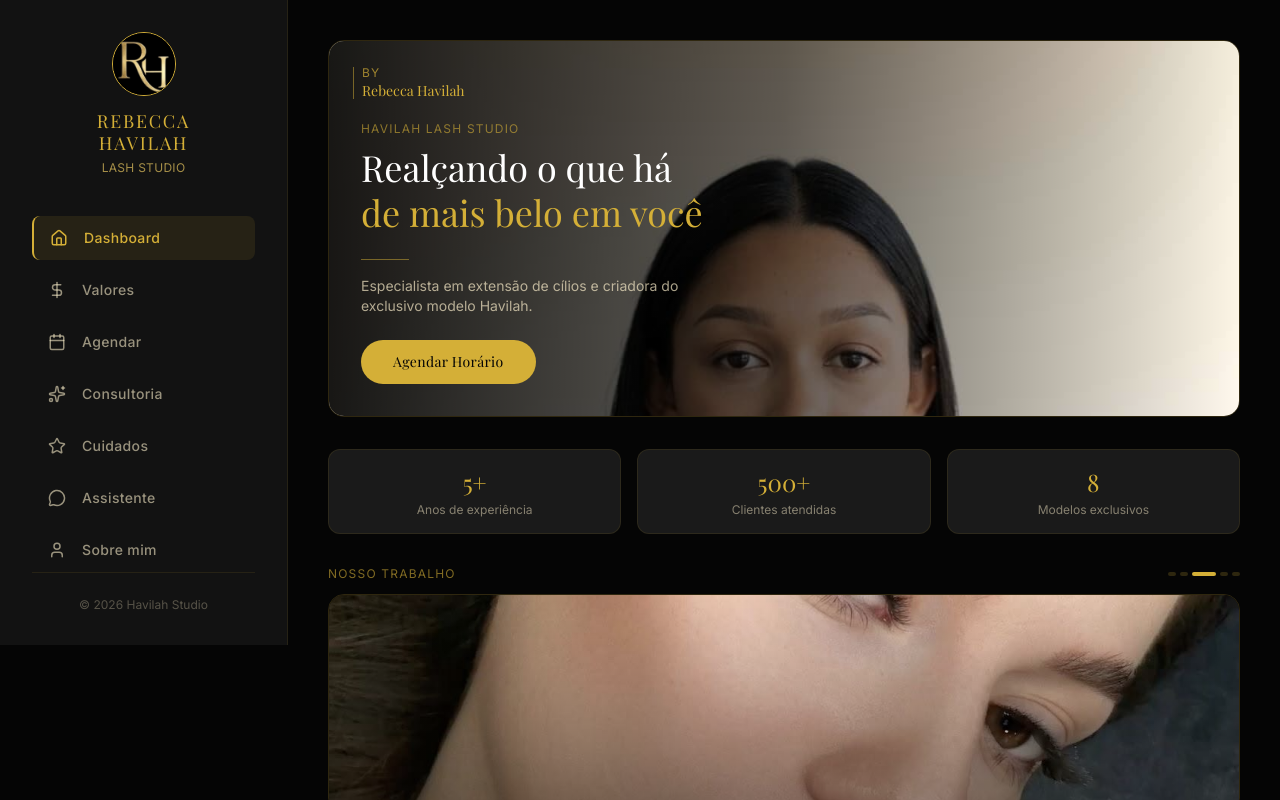
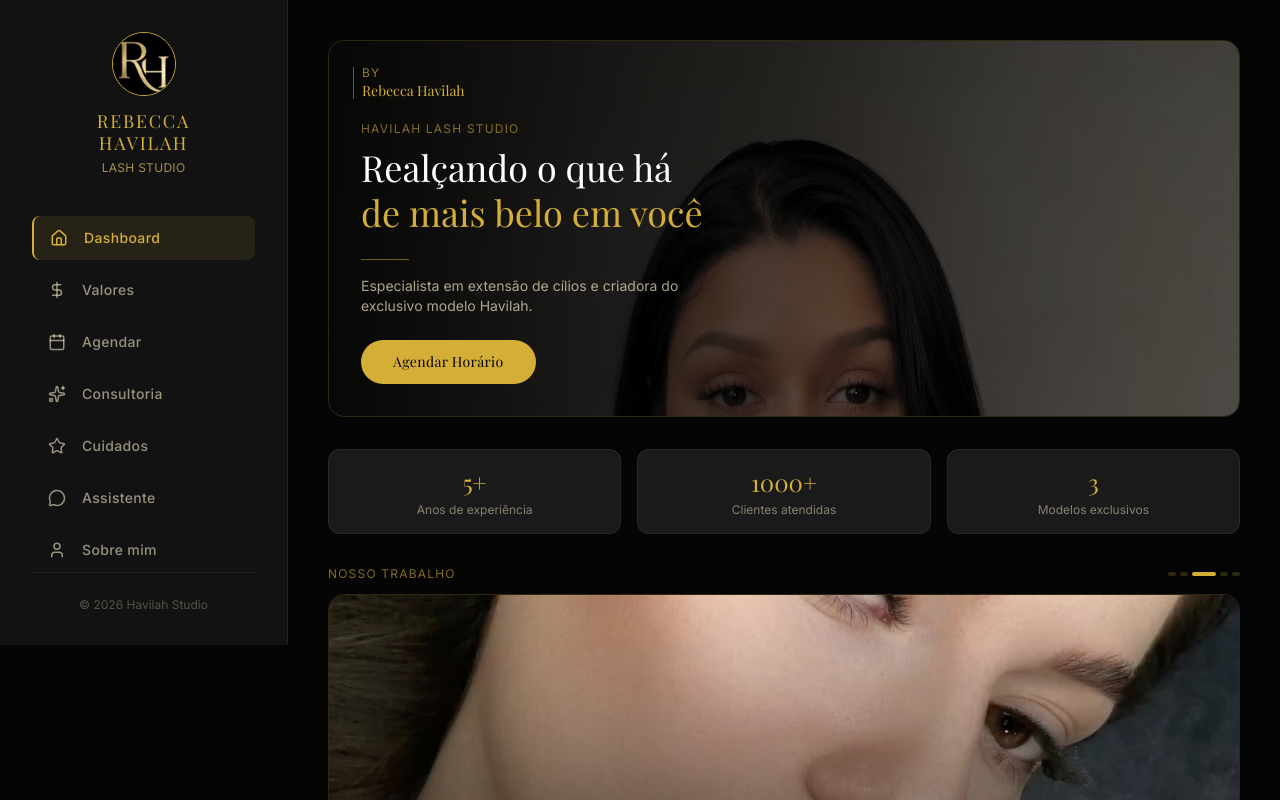
Before and after one commit to rebeccahavilah/HavilahStudio, a React (Vite) app: page /#/dashboard in a window 1280 px wide. Both pictures are taken after a click on the button "Dashboard". Shown: the top 800 px of the page. Built offline with nearby package versions, Linux system fonts and the light colour scheme; a web font is replaced by a local one.

Commit message:
Dashboard.tsx

```diff
--- a/pages/Dashboard.tsx
+++ b/pages/Dashboard.tsx
@@ -34,7 +34,7 @@ export default function Dashboard() {
           ========================================== */}
       <div className="relative rounded-2xl overflow-hidden border border-havilah-gold/20" style={{ minHeight: '340px' }}>
         <img
-          src="/rebecca.jpeg"
+          src="/havilahp.jpg"
           alt="Rebecca Havilah"
           className="absolute inset-0 w-full h-full object-cover object-top"
         />
@@ -75,8 +75,8 @@ export default function Dashboard() {
       <div className="grid grid-cols-3 gap-4">
         {[
           { number: "5+", label: "Anos de experiência" },
-          { number: "500+", label: "Clientes atendidas" },
-          { number: "8", label: "Modelos exclusivos" },
+          { number: "1000+", label: "Clientes atendidas" },
+          { number: "3", label: "Modelos exclusivos" },
         ].map((stat, i) => (
           <div key={i} className="bg-havilah-card border border-havilah-gold/10 rounded-xl p-4 text-center hover:border-havilah-gold/30 transition-all">
             <p className="font-serif text-2xl text-havilah-gold mb-1">{stat.number}</p>
```
